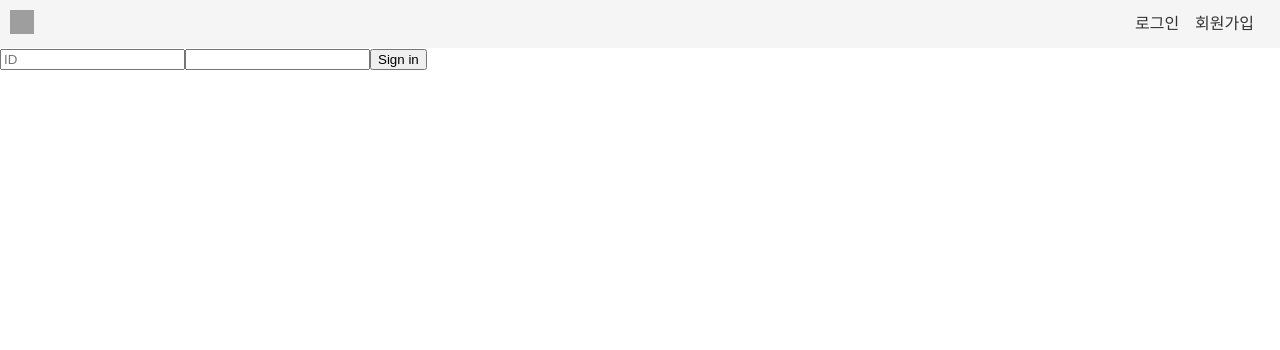
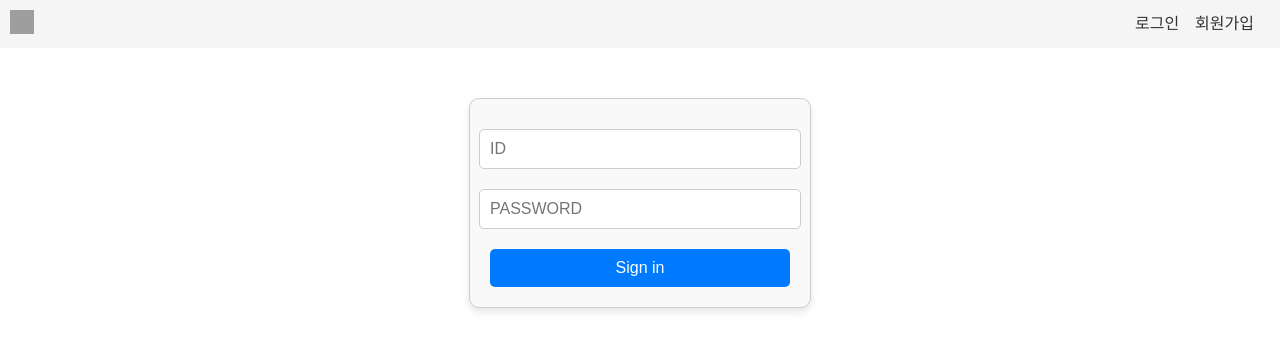
Before and after one commit to wjdfo/softwareDesign, a React (Create React App) app in the folder front/: page /login in a window 1280 px wide. Shown: the top 350 px of the page. Built offline with nearby package versions, Linux system fonts and the light colour scheme; grey boxes are pictures that could not be loaded.

Commit message:
Design: Login, Register design

```diff
--- /dev/null
+++ b/front/src/css/Login.css
@@ -0,0 +1,45 @@
+form {
+    display: flex;
+    flex-direction: column;
+    align-items: center;
+    justify-content: center;
+    width: 300px;
+    margin: 50px auto;
+    padding: 20px;
+    border: 1px solid #ccc;
+    border-radius: 10px;
+    box-shadow: 0 4px 8px rgba(0, 0, 0, 0.1);
+    background-color: #f9f9f9;
+}
+
+input {
+    width: 100%;
+    padding: 10px;
+    margin: 10px 0;
+    border: 1px solid #ccc;
+    border-radius: 5px;
+    font-size: 16px;
+}
+
+input:focus {
+    border-color: #007BFF;
+    outline: none;
+    box-shadow: 0 0 5px rgba(0, 123, 255, 0.5);
+}
+
+button {
+    width: 100%;
+    padding: 10px;
+    margin-top: 10px;
+    border: none;
+    border-radius: 5px;
+    font-size: 16px;
+    background-color: #007BFF;
+    color: white;
+    cursor: pointer;
+    transition: background-color 0.3s ease;
+}
+
+button:hover {
+    background-color: #0056b3;
+}
--- /dev/null
+++ b/front/src/css/Register.css
@@ -0,0 +1,45 @@
+form {
+    display: flex;
+    flex-direction: column;
+    align-items: center;
+    justify-content: center;
+    width: 300px;
+    margin: 50px auto;
+    padding: 20px;
+    border: 1px solid #ccc;
+    border-radius: 10px;
+    box-shadow: 0 4px 8px rgba(0, 0, 0, 0.1);
+    background-color: #f9f9f9;
+}
+
+input {
+    width: 100%;
+    padding: 10px;
+    margin: 10px 0;
+    border: 1px solid #ccc;
+    border-radius: 5px;
+    font-size: 16px;
+}
+
+input:focus {
+    border-color: #007BFF;
+    outline: none;
+    box-shadow: 0 0 5px rgba(0, 123, 255, 0.5);
+}
+
+button {
+    width: 100%;
+    padding: 10px;
+    margin-top: 10px;
+    border: none;
+    border-radius: 5px;
+    font-size: 16px;
+    background-color: #007BFF;
+    color: white;
+    cursor: pointer;
+    transition: background-color 0.3s ease;
+}
+
+button:hover {
+    background-color: #0056b3;
+}
--- a/front/src/page/Login.jsx
+++ b/front/src/page/Login.jsx
@@ -1,6 +1,7 @@
 import {useNavigate} from 'react-router-dom';
 import { LoginContext } from '../App';
 import React, {useContext} from 'react';
+import '../css/Login.css';
 
 export default function Login() {
     const {isLogin, setIsLogin} = useContext(LoginContext);
@@ -47,7 +48,7 @@ export default function Login() {
     return (
         <form onSubmit={handleSubmit}>
             <input id = 'Id' type = 'text' placeholder = 'ID'></input>
-            <input id = 'password' type = 'password'></input>
+            <input id = 'password' type = 'password' placeholder = 'PASSWORD'></input>
             <button type='submit'>Sign in</button>
         </form>
     )
--- a/front/src/page/Register.jsx
+++ b/front/src/page/Register.jsx
@@ -35,8 +35,8 @@ export default function Register() {
 
     return (
         <form onSubmit = { handleSubmit }>
-            <input id = 'ID' type="text"></input>
-            <input id = 'password' type='password'></input>
+            <input id = 'ID' type = "text" placeholder = "ID"></input>
+            <input id = 'password' type = 'password' placeholder = "PASSWORD"></input>
             <button type="submit">Sign up</button>
         </form>
     )
```
